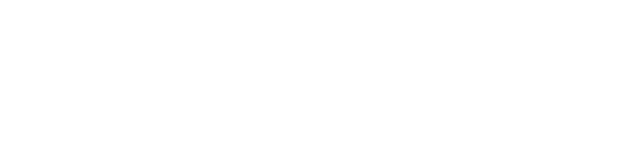
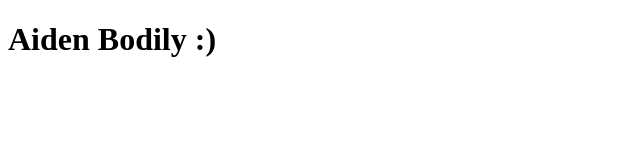
Before and after one commit to aidenbodily/wdd130-project-bodily, a plain HTML site: page index.html in a window 1280 px wide. Shown: the whole page, without its empty margins (0-640 px from the left). Drawn offline with Linux system fonts and the light colour scheme.

Commit message:
added my name to the document title and in the html

```diff
--- a/index.html
+++ b/index.html
@@ -3,9 +3,9 @@
 <head>
     <meta charset="UTF-8">
     <meta name="viewport" content="width=device-width, initial-scale=1.0">
-    <title>Document</title>
+    <title>Aiden Bodily</title>
 </head>
 <body>
-
+    <h1>Aiden Bodily :)</h1>
 </body>
 </html>
```
